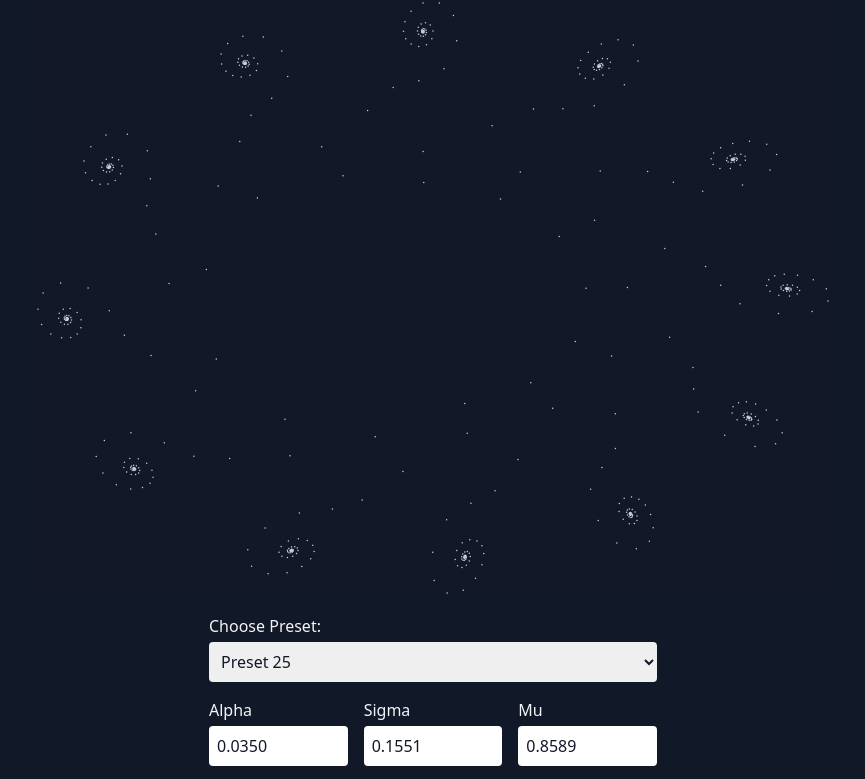
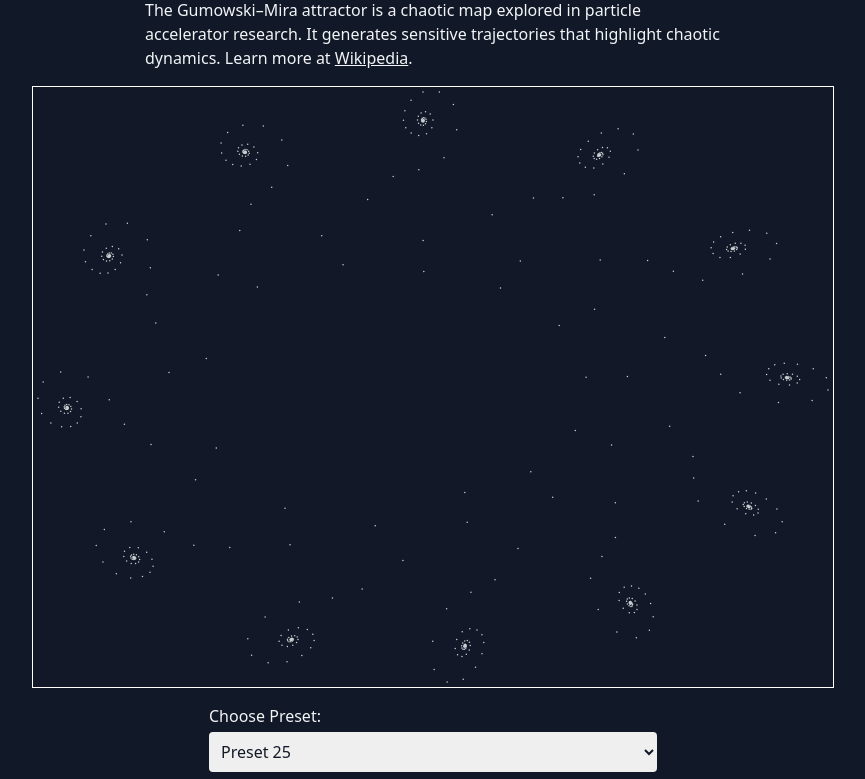
Before and after one commit to khoroo/gumowski-mira, a website built with Vite: page index.html in a window 1280 px wide. Shown: the part 70-849 px from the top of the page, without its empty margins (207-1072 px from the left). Built offline with nearby package versions, Linux system fonts and the light colour scheme.

Commit message:
added border to canvas

```diff
--- a/index.html
+++ b/index.html
@@ -7,7 +7,11 @@
   </head>
   <body class="bg-gray-900 text-gray-100 min-h-screen flex flex-col items-center p-4">
     <h1 class="text-3xl font-bold mb-4">Gumorski Mira</h1>
-    <canvas id="canvas" width="800" height="600" class="mb-4"></canvas>
+    <p class="mb-4 mx-auto max-w-xl">
+      The Gumowski–Mira attractor is a chaotic map explored in particle accelerator research. It generates sensitive trajectories that highlight chaotic dynamics. Learn more at
+      <a href="https://en.wikipedia.org/wiki/List_of_chaotic_maps" class="underline">Wikipedia</a>.
+    </p>
+    <canvas id="canvas" width="800" height="600" class="mb-4 border border-white"></canvas>
 
     <!-- Control Panel -->
     <section class="w-full max-w-md space-y-4">
```
